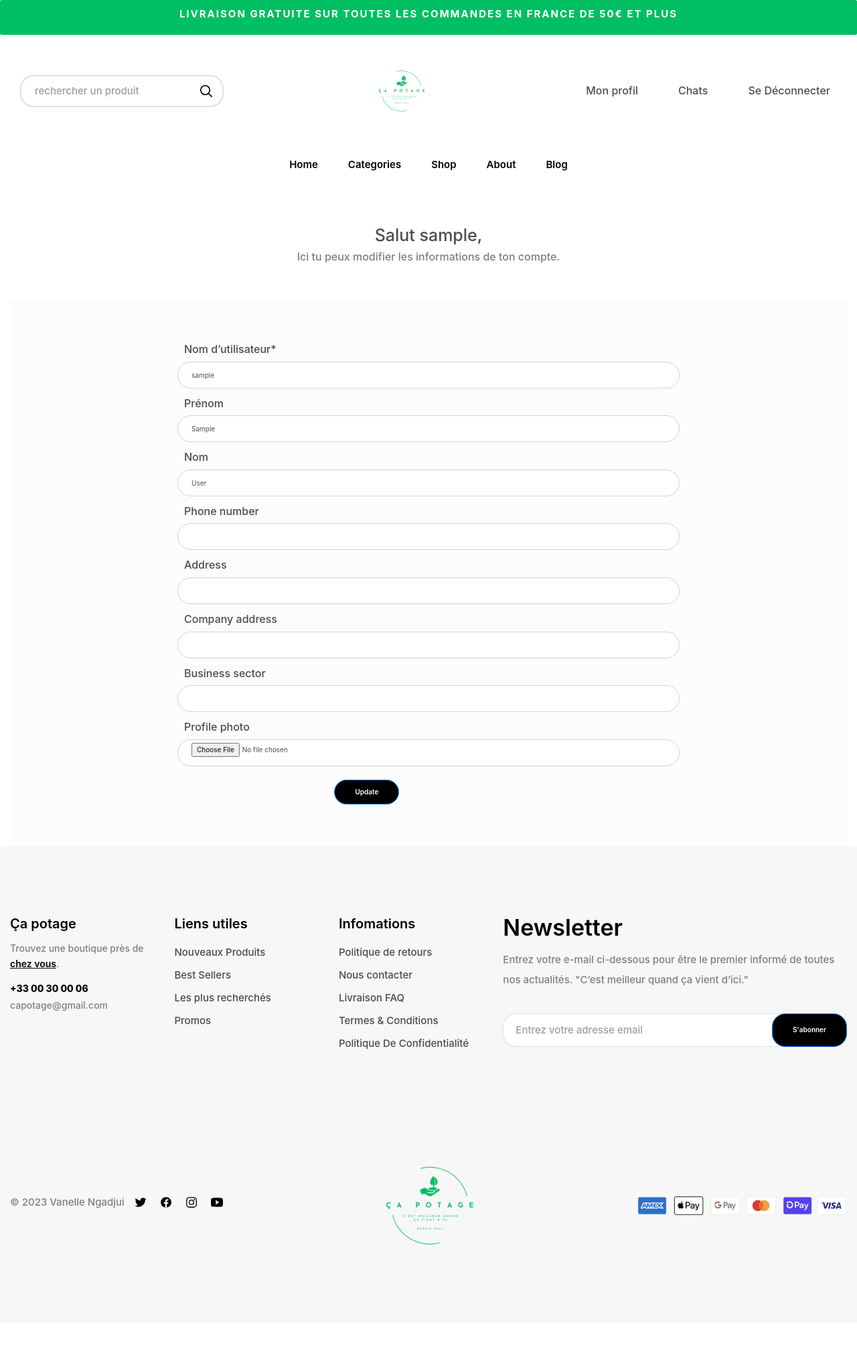
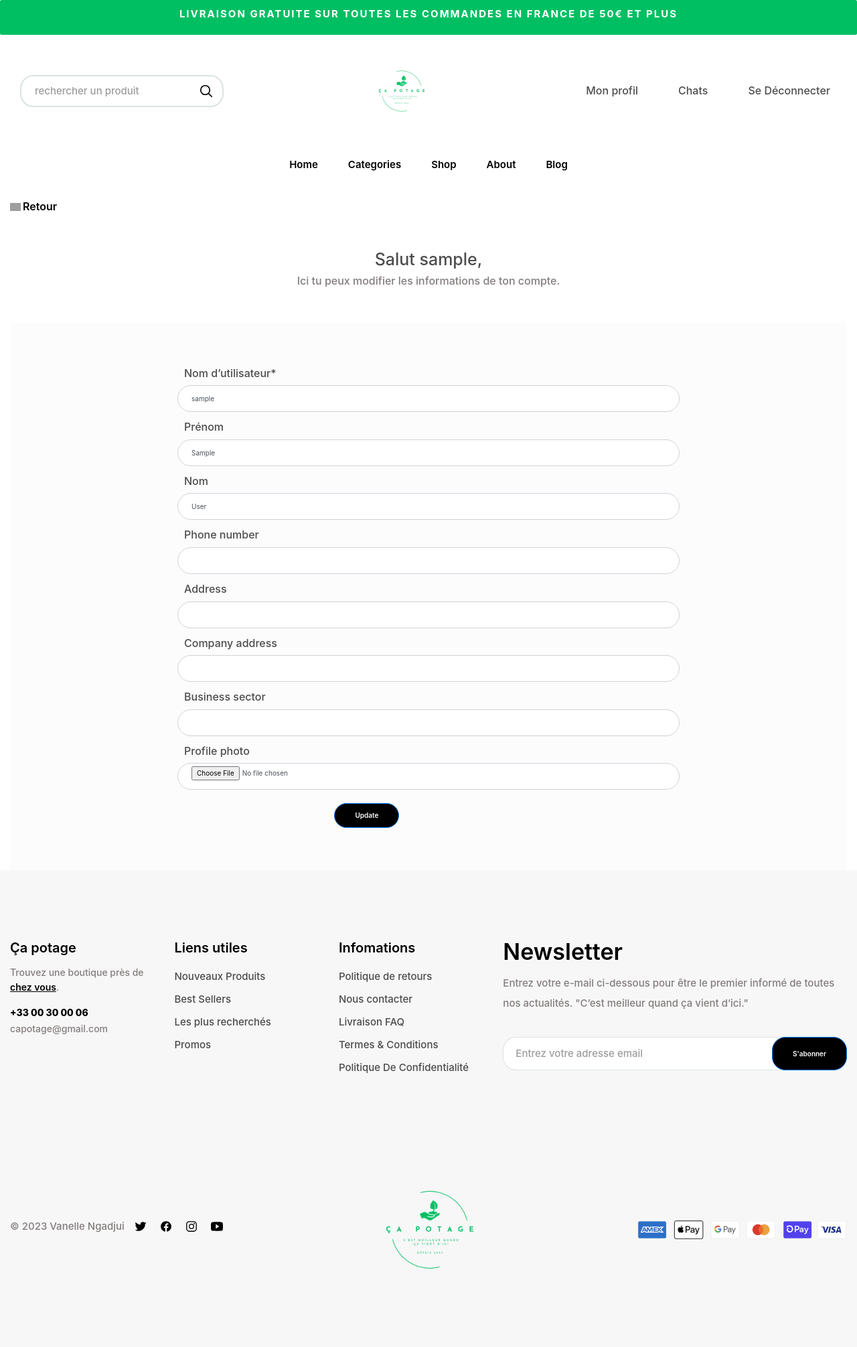
Before and after one commit to vanelleNgadjui/CaPotage, a Django app: page /users/~update/ in a window 1280 px wide. Shown: the whole page at 67% size. Before the commit the page ends 1858 px from the top, so only its background shows below. Run offline with Django 4.2, Linux system fonts and the light colour scheme; the visitor is signed in with stand-in values (Sample User, id 1); data comes from the database, SQL or seed files in the repository; some libraries are stand-ins or nearby versions; grey boxes are pictures that could not be loaded.

Commit message:
on fini demain

```diff
--- a/templates/base.html
+++ b/templates/base.html
@@ -3,6 +3,13 @@
 <html lang="en">
 
 <head>
+  <!-- Google Tag Manager -->
+<script>(function(w,d,s,l,i){w[l]=w[l]||[];w[l].push({'gtm.start':
+  new Date().getTime(),event:'gtm.js'});var f=d.getElementsByTagName(s)[0],
+  j=d.createElement(s),dl=l!='dataLayer'?'&l='+l:'';j.async=true;j.src=
+  'https://www.googletagmanager.com/gtm.js?id='+i+dl;f.parentNode.insertBefore(j,f);
+  })(window,document,'script','dataLayer','GTM-5R26KFH4');</script>
+  <!-- End Google Tag Manager -->
   <meta charset="utf-8">
   <meta http-equiv="x-ua-compatible" content="ie=edge">
   <title>{% block title %}Ça potage{% endblock title %}</title>
@@ -53,11 +60,26 @@
   <link rel="preload" as="image" href="{% static 'images/hero-banner-2.jpg' %}">
   <link rel="preload" as="image" href="{% static 'images/hero-banner-3.jpg' %}">
 
+  <link rel="preload" as="image" href="{% static 'images/animals.png' %}">
+  <link rel="preload" as="image" href="{% static 'images/conveyor.png' %}">
+  <link rel="preload" as="image" href="{% static 'images/quality.png' %}">
+
+  <link rel="preload" as="image" href="{% static 'images/blog-3.jpg' %}">
+  <link rel="preload" as="image" href="{% static 'images/blog-2.jpg' %}">
+  <link rel="preload" as="image" href="{% static 'images/blog-1.jpg' %}">
+
+  <link rel="preload" as="image" href="{% static 'images/offer-banner-1.jpg' %}">
+  <link rel="preload" as="image" href="{% static 'images/offer-banner-2.jpg' %}">
+
+  <link rel="preload" as="image" href="{% static 'images/pay.png' %}">
 
 </head>
 
 <body id="top">
-
+<!-- Google Tag Manager (noscript) -->
+<noscript><iframe src="https://www.googletagmanager.com/ns.html?id=GTM-5R26KFH4"
+  height="0" width="0" style="display:none;visibility:hidden"></iframe></noscript>
+  <!-- End Google Tag Manager (noscript) -->
 
   <!--
     - #HEADER
--- a/templates/chats/room.html
+++ b/templates/chats/room.html
@@ -7,6 +7,10 @@
 <link href="https://maxcdn.bootstrapcdn.com/font-awesome/4.7.0/css/font-awesome.min.css" rel="stylesheet" />
 
 <div class="container_chat">
+  <a href="{% url 'chats:rooms' %}" class="btn-link">
+    <img width="16" height="16" src="https://img.icons8.com/small/16/left2.png" alt="left2"/>
+    <span class="span">Retour</span>
+  </a>
   <div class="col-lg-12">
     <div class="chat">
       <div class="chat-header clearfix">
--- a/templates/chats/rooms.html
+++ b/templates/chats/rooms.html
@@ -35,7 +35,7 @@
 
 
 
-                        <a href="{{room.slug}}" class="btn btn-outline-secondary">Go to Room</a>
+                        <a href="{{room.slug}}" class="btn btn-outline-secondary">Discuter</a>
                     </div>
                 </div>
             </div>
@@ -45,7 +45,7 @@
 
         </div>
     {% else %}
-            No Rooms Available!
+            Vous n'avez aucune discussion !
     {% endif %}
 </div>
 
--- a/templates/user/change_role.html
+++ b/templates/user/change_role.html
@@ -3,6 +3,10 @@
 {% block title %}Changer de rôle{% endblock %}
 
 {% block content %}
+<a href="{% url 'users:detail' user.username  %}" class="btn-link">
+  <img width="16" height="16" src="https://img.icons8.com/small/16/left2.png" alt="left2"/>
+  <span class="span">Retour</span>
+</a>
   <div class="title">
     <h1>Changer de rôle</h1>
     <p>Ici vous pouvez changer votre rôle sur la plateforme.</p>
--- a/templates/user/user_form.html
+++ b/templates/user/user_form.html
@@ -4,6 +4,10 @@
 {% block title %}{{ user.username }}{% endblock %}
 
 {% block content %}
+<a href="{% url 'users:detail' user.username  %}" class="btn-link">
+  <img width="16" height="16" src="https://img.icons8.com/small/16/left2.png" alt="left2"/>
+  <span class="span">Retour</span>
+</a>
 <div class="title">
   <h1>Salut {{ user.username }},</h1>
   <p>Ici tu peux modifier les informations de ton compte.</p>
--- a/templates/ventes/demande_achat.html
+++ b/templates/ventes/demande_achat.html
@@ -4,6 +4,10 @@
 {% block title %}Demande d'Achat{% endblock %}
 
 {% block content %}
+<a href="{% url 'users:detail' user.username  %}" class="btn-link">
+  <img width="16" height="16" src="https://img.icons8.com/small/16/left2.png" alt="left2"/>
+  <span class="span">Retour</span>
+</a>
   <h1>Demande d'Achat</h1>
 
   <form method="post">
--- a/templates/ventes/mes_demandes.html
+++ b/templates/ventes/mes_demandes.html
@@ -4,6 +4,10 @@
 {% block title %}Mes Demandes{% endblock %}
 
 {% block content %}
+<a href="{% url 'users:detail' user.username  %}" class="btn-link">
+  <img width="16" height="16" src="https://img.icons8.com/small/16/left2.png" alt="left2"/>
+  <span class="span">Retour</span>
+</a>
 <h2 class="h2-large section-title">Mes Demandes</h2>
 
 {% if user.is_authenticated %}
--- a/templates/ventes/traiter_demande.html
+++ b/templates/ventes/traiter_demande.html
@@ -4,6 +4,10 @@
 {% block title %}Traitement de la Demande d'Achat{% endblock %}
 
 {% block content %}
+<a href="{% url 'users:detail' user.username  %}" class="btn-link">
+  <img width="16" height="16" src="https://img.icons8.com/small/16/left2.png" alt="left2"/>
+  <span class="span">Retour</span>
+</a>
   <h1>Traitement de la Demande d'Achat</h1>
 
   <h2>{{ demande.vente.produit }}</h2>
--- a/templates/ventes/vente_create.html
+++ b/templates/ventes/vente_create.html
@@ -4,7 +4,10 @@
 {% block title %}Créer une Vente{% endblock %}
 
 {% block content %}
-
+<a href="{% url 'users:detail' user.username  %}" class="btn-link">
+  <img width="16" height="16" src="https://img.icons8.com/small/16/left2.png" alt="left2"/>
+  <span class="span">Retour</span>
+</a>
 <div class="title">
   <h1>Création de vente</h1>
   <p>Ici vous pouvez deposer toutes les informations pour enregistrer votre vente sur la plateforme.</p>
```
Also changed, not shown: ventes/models.py (+0 -8 lines), media/ventes/dereck.jpeg (added), static/images/bg-mega-menu.jpg (deleted).
